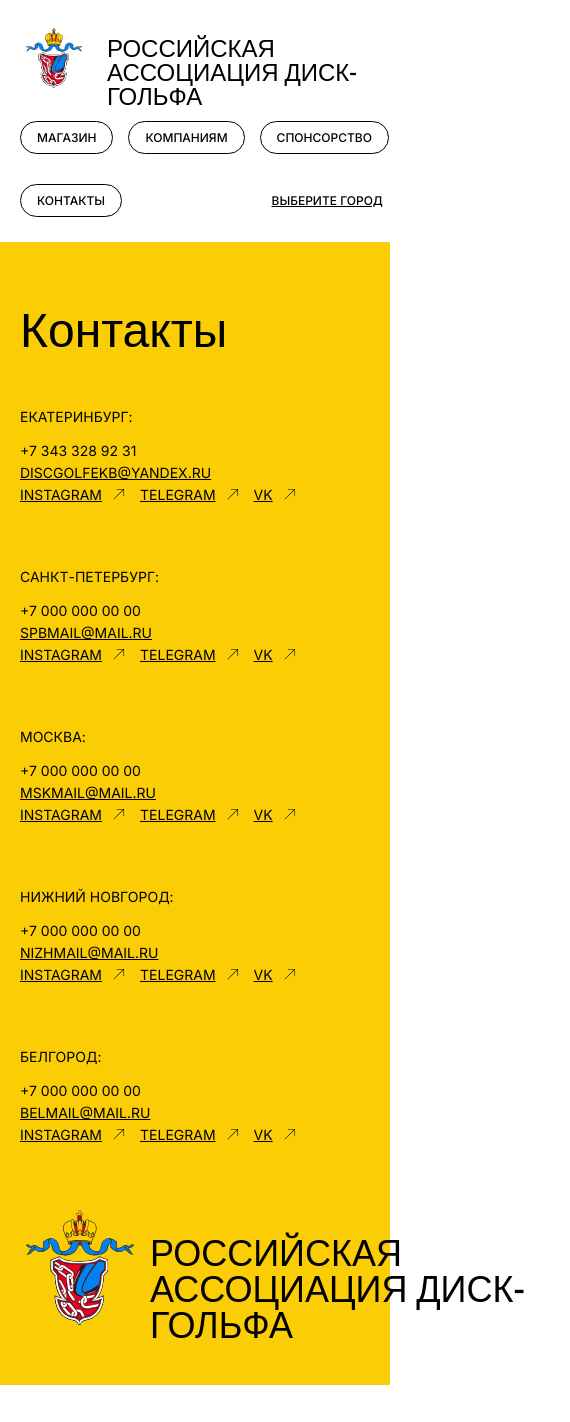
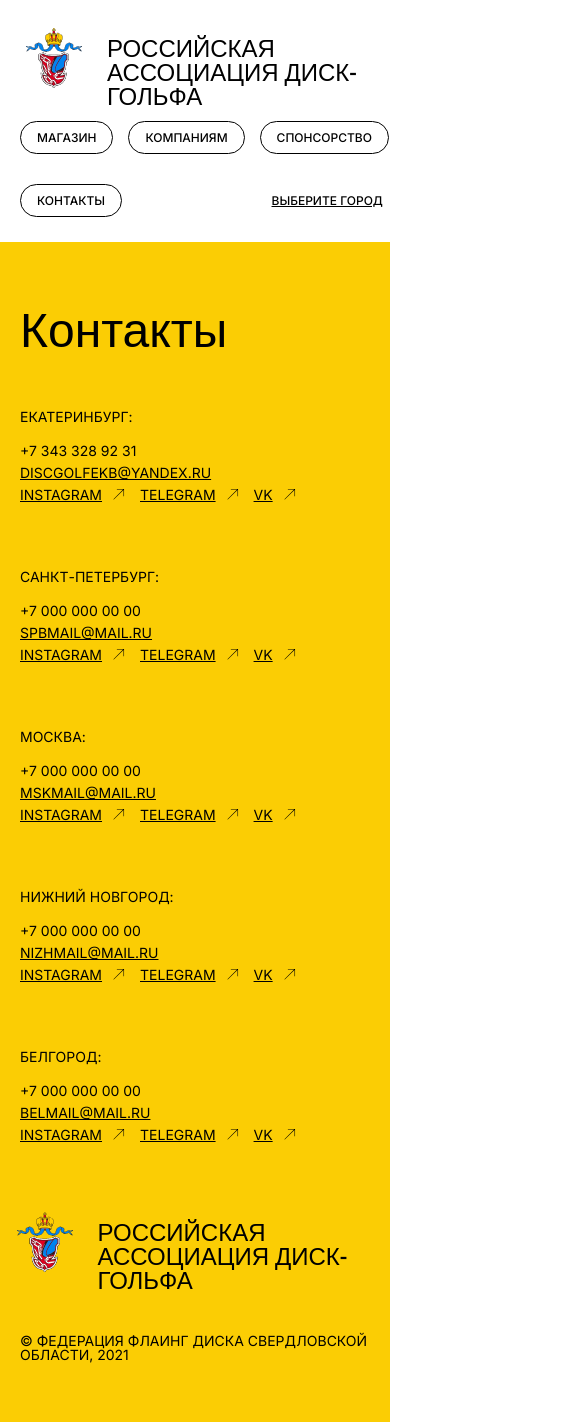
Before and after one commit to RDGAapp/web, a React (Create React App) app: page / in a window 390 px wide. Shown: the whole page, 570 px wide, since content can reach past the window. Before the commit the page ends 1385 px from the top, so only its background shows below. Built offline with nearby package versions, Linux system fonts and the light colour scheme.

Commit message:
Finished footer
Added custom useWindowDimensions hook

```diff
--- a/src/components/Contact.tsx
+++ b/src/components/Contact.tsx
@@ -5,7 +5,7 @@
   display: flex;
   flex-direction: column;
   align-items: flex-start;
-  margin: 0 60px 60px 0;
+  margin: 0;
 `;
 
 const TextStyle = css`
--- a/src/components/Footer.tsx
+++ b/src/components/Footer.tsx
@@ -1,6 +1,7 @@
 import styled from 'styled-components';
 import Logo from 'components/Logo';
 import Contact from 'components/Contact';
+import useWindowDimensions from '../helpers/useWindowDimensions';
 
 const Wrapper = styled.div`
   display: flex;
@@ -24,9 +25,38 @@
   flex-direction: row;
   flex-wrap: wrap;
   justify-content: flex-start;
+  gap: 60px;
+  margin-bottom: 60px;
 `;
 
-const Footer = (): JSX.Element => (
+const Copyright = styled.div`
+  font-family: Inter, sans-serif;
+  font-weight: 400;
+  font-size: 14px;
+  line-height: 14px;
+  align-self: flex-end;
+
+  ${({ theme }) => theme.breakpoints.tablet} {
+    align-self: center;
+  }
+`;
+
+const BottomWrapper = styled.div`
+  width: 100%;
+  display: flex;
+  flex-direction: row;
+  justify-content: space-between;
+
+  ${({ theme }) => theme.breakpoints.tablet} {
+    flex-direction: column;
+    align-items: center;
+    gap: 60px;
+  }
+`;
+
+const Footer = (): JSX.Element => {
+  const { width } = useWindowDimensions();
+  return (
     <Wrapper>
       <Header>Контакты</Header>
       <ContactsWrapper>
@@ -71,8 +101,12 @@
           vk="https://vk.com/discgolf_ekb"
         />
       </ContactsWrapper>
-    <Logo big />
+      <BottomWrapper>
+        <Logo big={width >= 1024} />
+        <Copyright>© ФЕДЕРАЦИЯ ФЛАИНГ ДИСКА СВЕРДЛОВСКОЙ ОБЛАСТИ, 2021</Copyright>
+      </BottomWrapper>
     </Wrapper>
   );
+};
 
 export default Footer;
--- /dev/null
+++ b/src/helpers/useWindowDimensions.ts
@@ -0,0 +1,24 @@
+import { useState, useEffect } from 'react';
+
+export default function useWindowDimensions(): { height: number, width: number } {
+  function getWindowDimensions() {
+    const { innerWidth: width, innerHeight: height } = window;
+    return {
+      width,
+      height,
+    };
+  }
+
+  const [windowDimensions, setWindowDimensions] = useState(getWindowDimensions());
+
+  useEffect(() => {
+    function handleResize() {
+      setWindowDimensions(getWindowDimensions());
+    }
+
+    window.addEventListener('resize', handleResize);
+    return () => window.removeEventListener('resize', handleResize);
+  }, []);
+
+  return windowDimensions;
+}
```
Lines whose indentation alone changed are shown as unchanged.
